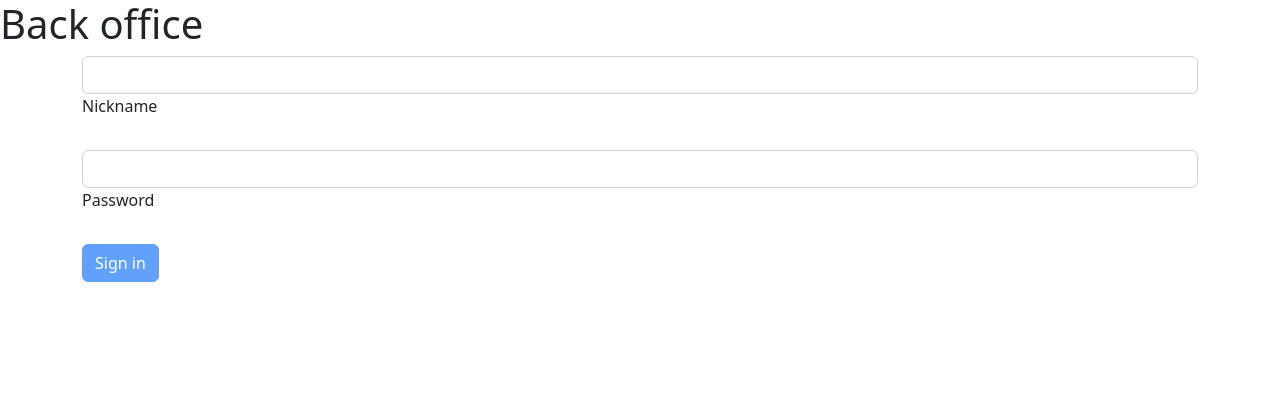
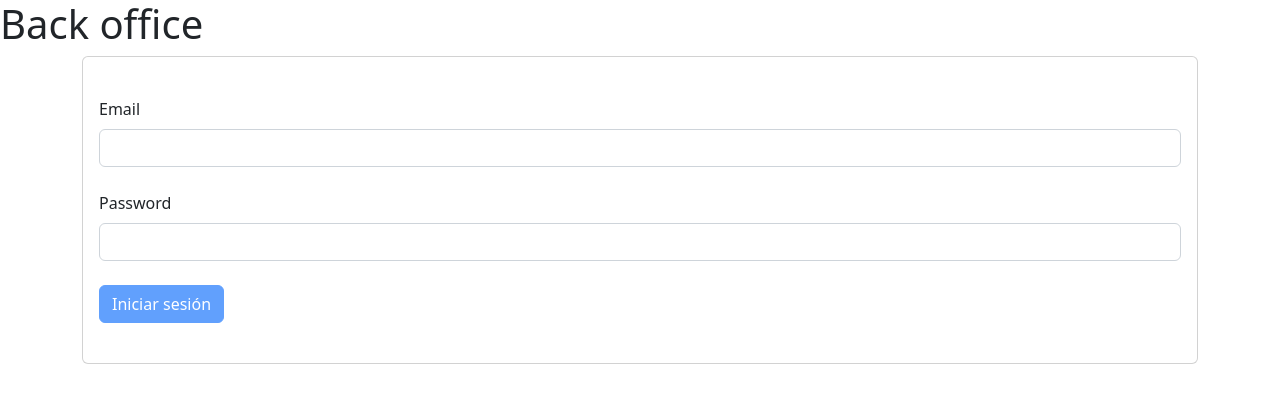
Before and after one commit to eas45/wannAdopt-BO-frontend, an Angular app: page /login in a window 1280 px wide. Shown: the top 402 px of the page. Built offline with nearby package versions, Linux system fonts and the light colour scheme.

Commit message:
Añade validaciones al formulario de login

```diff
--- a/src/app/login/login.component.html
+++ b/src/app/login/login.component.html
@@ -1,16 +1,53 @@
+<div class="register-form">
+  <div class="card">
+    <div class="card-body">
+      <!-- [ngClass]="(email.dirty || email.touched) ? (email.invalid ? 'is-invalid' : 'is-valid') : ''" -->
       <form [formGroup]="loginForm" (ngSubmit)="onSubmit()">
         <!-- Email input -->
-  <div class="form-outline mb-4">
-    <input type="text" id="form2Example1" class="form-control" formControlName="nickname" />
-    <label class="form-label" for="form2Example1">Nickname</label>
+        <div class="form-group my-4">
+          <label
+            class="form-label"
+            for="emailLabelLoginForm">
+              Email
+          </label>
+          <input
+            id="emailInputLoginForm"
+            type="text"
+            class="form-control"
+            [ngClass]="{ 'is-invalid': email?.invalid && (email?.dirty || email?.touched) }"
+            formControlName="email"
+            autocomplete="off"
+          />
+          <!-- <label id="emailErrorLoginForm" *ngIf="email.invalid && (email.dirty || email.touched)" class="small text-danger">
+          <div *ngIf="email.errors?.['required']" class="text-danger">Campo requerido.</div>
+          <div *ngIf="email.errors?.['email']" class="text-danger">Debe ser un correo válido.</div>
+        </label> -->
         </div>
 
         <!-- Password input -->
         <div class="form-outline mb-4">
-    <input type="password" id="form2Example2" class="form-control" formControlName="password" />
-    <label class="form-label" for="form2Example2">Password</label>
+          <label
+            class="form-label"
+            for="passwordLabelLoginForm">
+              Password
+          </label>
+          <input
+            id="passwordInputLoginForm"
+            type="password"
+            class="form-control"
+            [ngClass]="{ 'is-invalid': password?.invalid && (password?.dirty || password?.touched) }"
+            formControlName="password"
+          />
         </div>
 
         <!-- Submit button -->
-  <button type="submit" class="btn btn-primary btn-block mb-4" [disabled]="!loginForm.valid">Sign in</button>
+        <button
+          type="submit"
+          class="btn btn-primary btn-block mb-4"
+          [disabled]="loginForm.invalid">
+            Iniciar sesión
+        </button>
       </form>
+    </div>
+  </div>
+</div>
--- a/src/app/login/login.component.ts
+++ b/src/app/login/login.component.ts
@@ -1,5 +1,5 @@
 import { Component } from '@angular/core';
-import { FormBuilder, Validators } from '@angular/forms';
+import { AbstractControl, FormBuilder, Validators } from '@angular/forms';
 import { Router } from '@angular/router';
 
 @Component({
@@ -10,12 +10,14 @@ import { Router } from '@angular/router';
 export class LoginComponent {
 
   loginForm = this.fb.group({
-    nickname: ['', Validators.required],
+    email: ['',
+      [Validators.required, Validators.email]
+    ],
     password: ['', Validators.required]
   })
 
-  public get nickname() { return this.loginForm.value.nickname; }
-  public get password() { return this.loginForm.value.password; }
+  get email(): any { return this.loginForm.get('email'); }
+  get password() { return this.loginForm.get('password'); }
 
   constructor(
     private fb: FormBuilder,
```
Lines whose indentation alone changed are shown as unchanged.
